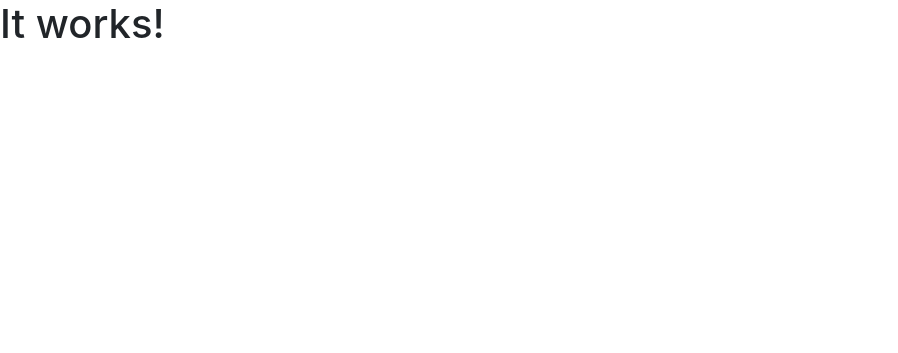
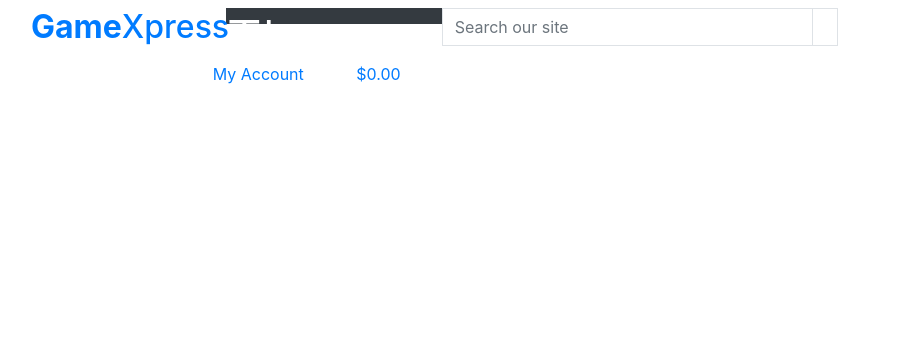
Before and after one commit to Squirkey89/Game-Xpress, a Django app: page / in a window 1280 px wide. Shown: the top 353 px of the page, without its empty margins (0-898 px from the left). Run offline with Django 3.2, Linux system fonts and the light colour scheme.

Commit message:
Added main page header

```diff
--- a/home/templates/home/index.html
+++ b/home/templates/home/index.html
@@ -1,7 +1,58 @@
 {% extends "base.html" %}
 {% load static %}
 
+{% block page_header %}
+<div class="container header-container">
+    <div class="row">
+        <div class="col"></div>
+    </div>
+</div>
+{% endblock %}
 
 {% block content %}
-<h1>It works!</h1>
+<div class="col">
+    <div id="demo" class="carousel slide" data-ride="carousel" style="height:10%;">
+
+        <!-- Indicators -->
+        <ul class="carousel-indicators">
+          <li data-target="#demo" data-slide-to="0" class="active"></li>
+          <li data-target="#demo" data-slide-to="1"></li>
+          <li data-target="#demo" data-slide-to="2"></li>
+        </ul>
+
+        <!-- The slideshow -->
+        <div class="carousel-inner">
+          <div class="carousel-item active">
+            <img src="" alt="" style="width: 100%">
+              <div class="container h-100 carousel-caption display-4" style="font-size: 35px;">
+                <div class="row h-100">
+                    <div class="col-7 col-md-6">
+                        <h1 class="display-4 logo-font mt-4 ml-2 text-white bg-dark">
+                            The new PS5 is now available in store and on our website
+                        </h1>
+                        <div class="my-5">
+                            <h4>
+                                <a href="" class="shop-now-button btn btn-lg rounded-0 text-uppercase text-white bg-dark">Shop Now</a>
+                            </h4>
+                        </div>
+                    </div>
+                </div>
+            </div>
+          <div class="carousel-item">
+            <img src="" alt="" style="width: 100%">
+          </div>
+          <div class="carousel-item">
+            <img src="" style="width: 100%; height:50%;" >
+          </div>
+        </div>
+
+        <!-- Left and right controls -->
+        <a class="carousel-control-prev" href="#demo" data-slide="prev">
+          <span class="carousel-control-prev-icon"></span>
+        </a>
+        <a class="carousel-control-next" href="#demo" data-slide="next">
+          <span class="carousel-control-next-icon"></span>
+        </a>
+      </div>
+
 {% endblock %}
--- a/templates/base.html
+++ b/templates/base.html
@@ -2,6 +2,7 @@
 
 <!doctype html>
 <html lang="en">
+
 <head>
 
   {% block meta %}
@@ -14,16 +15,22 @@
   {% endblock %}
 
   {% block corecss %}
-      <link rel="stylesheet" href="https://cdn.jsdelivr.net/npm/bootstrap@4.6.2/dist/css/bootstrap.min.css" integrity="sha384-xOolHFLEh07PJGoPkLv1IbcEPTNtaed2xpHsD9ESMhqIYd0nLMwNLD69Npy4HI+N" crossorigin="anonymous">
+  <link rel="stylesheet" href="https://cdn.jsdelivr.net/npm/bootstrap@4.6.2/dist/css/bootstrap.min.css"
+    integrity="sha384-xOolHFLEh07PJGoPkLv1IbcEPTNtaed2xpHsD9ESMhqIYd0nLMwNLD69Npy4HI+N" crossorigin="anonymous">
   {% endblock %}
 
   {% block extra_css %}
   {% endblock %}
 
   {% block corejs %}
-      <script src="https://cdn.jsdelivr.net/npm/jquery@3.5.1/dist/jquery.min.js" integrity="sha256-9/aliU8dGd2tb6OSsuzixeV4y/faTqgFtohetphbbj0=" crossorigin="anonymous"></script>
-      <script src="https://cdn.jsdelivr.net/npm/popper.js@1.16.1/dist/umd/popper.min.js" integrity="sha384-9/reFTGAW83EW2RDu2S0VKaIzap3H66lZH81PoYlFhbGU+6BZp6G7niu735Sk7lN" crossorigin="anonymous"></script>
-      <script src="https://cdn.jsdelivr.net/npm/bootstrap@4.6.2/dist/js/bootstrap.min.js" integrity="sha384-+sLIOodYLS7CIrQpBjl+C7nPvqq+FbNUBDunl/OZv93DB7Ln/533i8e/mZXLi/P+" crossorigin="anonymous"></script>
+  <script src="https://cdn.jsdelivr.net/npm/jquery@3.5.1/dist/jquery.min.js"
+    integrity="sha256-9/aliU8dGd2tb6OSsuzixeV4y/faTqgFtohetphbbj0=" crossorigin="anonymous"></script>
+  <script src="https://cdn.jsdelivr.net/npm/popper.js@1.16.1/dist/umd/popper.min.js"
+    integrity="sha384-9/reFTGAW83EW2RDu2S0VKaIzap3H66lZH81PoYlFhbGU+6BZp6G7niu735Sk7lN" crossorigin="anonymous">
+  </script>
+  <script src="https://cdn.jsdelivr.net/npm/bootstrap@4.6.2/dist/js/bootstrap.min.js"
+    integrity="sha384-+sLIOodYLS7CIrQpBjl+C7nPvqq+FbNUBDunl/OZv93DB7Ln/533i8e/mZXLi/P+" crossorigin="anonymous">
+  </script>
   {% endblock %}
 
   {% block extra_js %}
@@ -31,8 +38,74 @@
 
   <title>Game Xpress {% block extra_title %}{% endblock %}</title>
 </head>
+
 <body>
-    <header class="container-fluid fixed-top"></header>
+  <header class="container-fluid fixed-top">
+    <div class="row">
+      <div class="col-12 col-lg-4 my-auto py-1 py-lg-0 text-center text-lg-left">
+        <a href="{% url 'home' %}" class="nav-link main-logo-link">
+          <h2 class="logo-font text-black my-0"><strong>Game</strong>Xpress</h2>
+          </h2>
+        </a>
+      </div>
+      <div class="col-12 col-lg-4 my-auto py-1 py-lg-0">
+        <form method="GET" action="">
+          <div class="input-group w-100">
+            <input class="form-control border border-black rounded-0" type="text" name="q"
+              placeholder="Search our site">
+            <div class="input-group-append">
+              <button class="form-control btn btn-black border border-black rounded-0" type="submit">
+                <span class="icon">
+                  <i class="fas fa-search"></i>
+                </span>
+              </button>
+            </div>
+          </div>
+        </form>
+      </div>
+    </div>
+    <div class="col-12 col-lg-4 my-auto py-1 py-lg-0">
+      <ul class="list-inline list-unstyled text-center text-lg-right my-0">
+        <li class="list-inline-item dropdown">
+          <a class="text-black nav-link" href="#" id="user-options" data-toggle="dropdown" aria-haspopup="true"
+            aria-expanded="false">
+            <div class="text-center">
+              <div><i class="fas fa-user fa-lg"></i></div>
+              <p class="my-0">My Account</p>
+            </div>
+          </a>
+          <div class="dropdown-menu border-0" aria-labelledby="user-options">
+            {% if request.user.is_authenticated %}
+            {% if request.user.is_superuser %}
+            <a href="" class="dropdown-item">Product Management</a>
+            {% endif %}
+            <a href="" class="dropdown-item">My Profile</a>
+            <a href="{% url 'account_logout' %}" class="dropdown-item">Logout</a>
+            {% else %}
+            <a href="{% url 'account_signup' %}" class="dropdown-item">Register</a>
+            <a href="{% url 'account_login' %}" class="dropdown-item">Login</a>
+            {% endif %}
+          </div>
+        </li>
+        <li class="list-inline-item">
+        <li class="list-inline-item">
+          <a class="{% if grand_total %}text-info font-weight-bold{% else %}text-black{% endif %} nav-link" href="">
+            <div class="text-center">
+              <div><i class="fas fa-shopping-bag fa-lg"></i></div>
+              <p class="my-0">
+                {% if grand_total %}
+                ${{ grand_total|floatformat:2 }}
+                {% else %}
+                $0.00
+                {% endif %}
+              </p>
+            </div>
+          </a>
+        </li>
+      </ul>
+    </div>
+    </div>
+  </header>
 
   {% if messages %}
   <div class="message-container"></div>
@@ -48,4 +121,5 @@
   {% endblock %}
 
 </body>
+
 </html>
```
Lines whose indentation alone changed are shown as unchanged.
